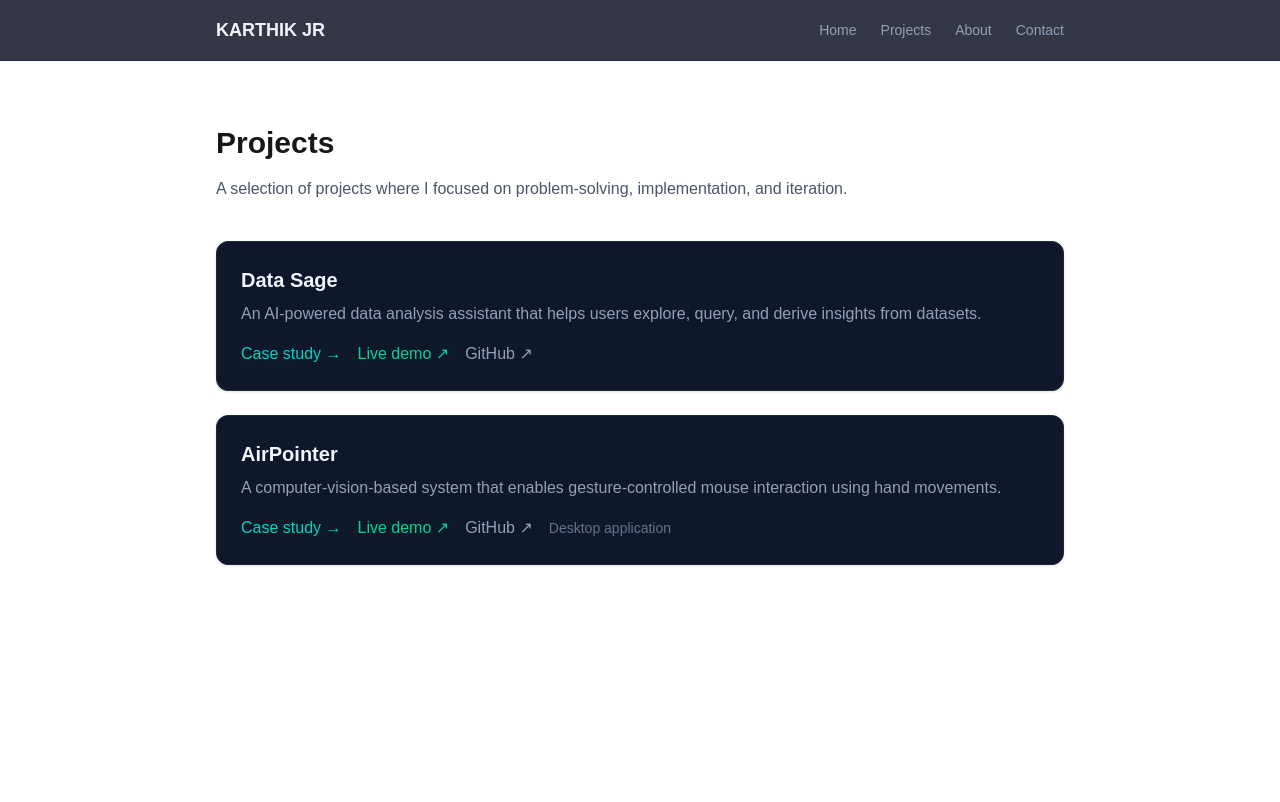
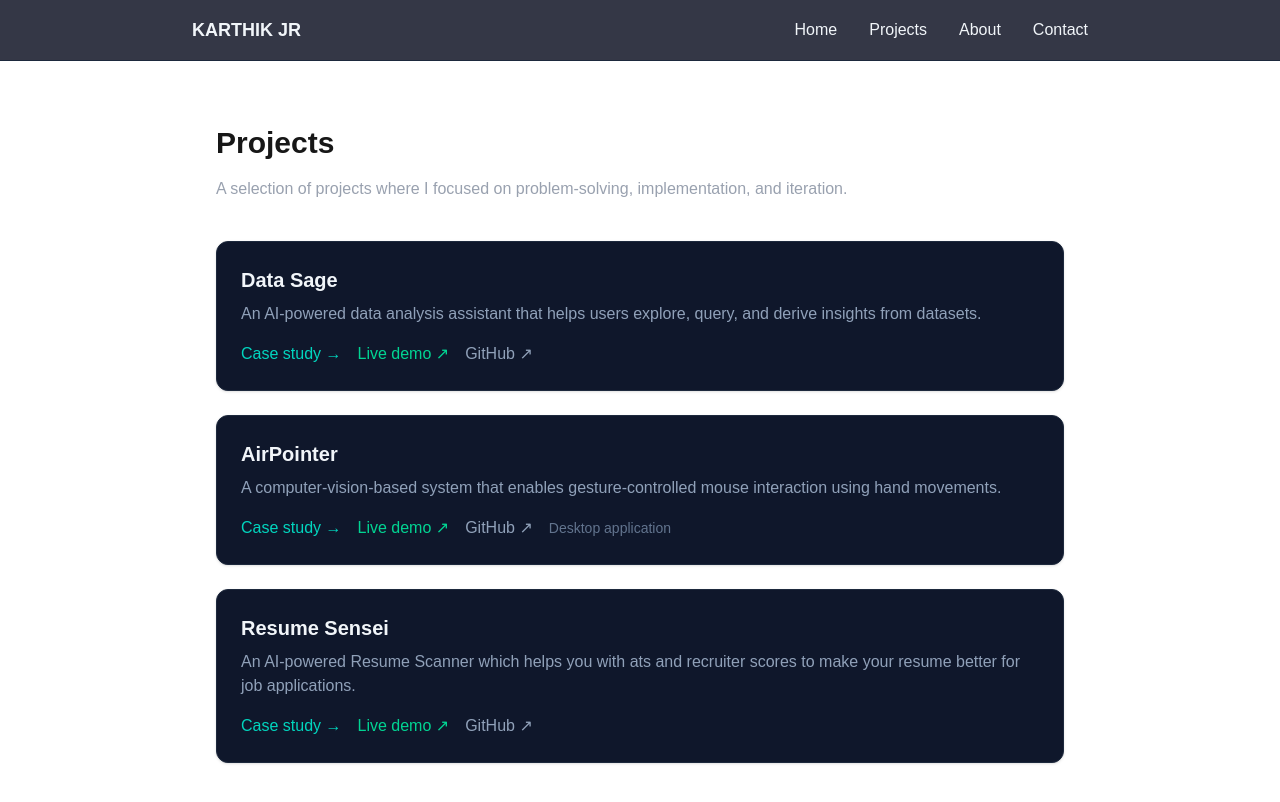
Before and after one commit to Karthikgowdajr/portfolio, a Next.js app: page /projects in a window 1280 px wide. Shown: the top 802 px of the page. Built offline with nearby package versions, Linux system fonts and the light colour scheme.

Commit message:
contact and about page update

```diff
--- a/app/about/page.tsx
+++ b/app/about/page.tsx
@@ -3,15 +3,12 @@ export default function AboutPage() {
     <main className="min-h-screen px-6 py-16 max-w-4xl mx-auto">
       <h1 className="text-3xl font-bold">About</h1>
 
-      <p className="mt-4 text-gray-600">
-        I’m someone who enjoys building things end-to-end — from understanding
-        a problem to shipping a working solution.
+      <p className="mt-4 text-gray-400">
+        I'm Karthik JR, a developer focused on building AI-powered and product-driven systems.
+I enjoy turning real-world problems into scalable tech solutions. My interests lie at the intersection of AI, product strategy, and system design.
+I'm currently exploring roles in AI engineering and product-focused development.
       </p>
 
-      <p className="mt-4 text-gray-600">
-        I’m currently focused on learning, experimenting, and improving how I
-        design and build software products.
-      </p>
     </main>
   );
 }
--- a/app/contact/page.tsx
+++ b/app/contact/page.tsx
@@ -3,24 +3,24 @@ export default function ContactPage() {
     <main className="min-h-screen px-6 py-16 max-w-4xl mx-auto">
       <h1 className="text-3xl font-bold">Contact</h1>
 
-      <p className="mt-4 text-gray-600">
+      <p className="mt-4 text-gray-400">
         You can reach me or explore my work through the links below.
       </p>
 
       <ul className="mt-6 space-y-2">
         <li>
-          <a className="underline" href="https://github.com/your-username">
-            GitHub
+          <a className="text-slate-400 hover:text-slate-200 transition-colors" href="https://github.com/Karthikgowdajr">
+            GitHub ↗
           </a>
         </li>
         <li>
-          <a className="underline" href="https://linkedin.com/in/your-username">
-            LinkedIn
+          <a className="text-slate-400 hover:text-slate-200 transition-colors" href="https://www.linkedin.com/in/karthik-jr-14--/">
+            LinkedIn ↗
           </a>
         </li>
         <li>
-          <a className="underline" href="mailto:youremail@example.com">
-            Email
+          <a className="text-slate-400 hover:text-slate-200 transition-colors" href="mailto:karthikjr14@gmail.com">
+            Email ↗
           </a>
         </li>
       </ul>
--- a/app/projects/page.tsx
+++ b/app/projects/page.tsx
@@ -5,7 +5,7 @@ export default function ProjectsPage() {
     <main className="min-h-screen px-6 py-16 max-w-4xl mx-auto">
       <h1 className="text-3xl font-bold">Projects</h1>
 
-      <p className="mt-4 text-gray-600">
+      <p className="mt-4 text-gray-400">
         A selection of projects where I focused on problem-solving,
         implementation, and iteration.
       </p>
@@ -89,10 +89,43 @@ export default function ProjectsPage() {
     Desktop application
   </span>
   </div>
-
 </div>
 
+    {/* Resume Sensei */}
+    <div className="relative rounded-xl bg-slate-900 border border-slate-800 p-6
+                shadow-sm hover:shadow-lg transition-all
+                hover:-translate-y-1 hover:border-teal-400/40">
+  <h2 className="text-xl font-semibold text-slate-100">Resume Sensei</h2>
 
+  <p className="mt-2 text-slate-400">
+    An AI-powered Resume Scanner which helps you with ats and recruiter scores to make your resume better for job applications.
+  </p>
+
+  <div className="mt-4 flex items-center gap-4">
+    <a
+      href="/projects/data-sage"
+      className="text-teal-400 hover:text-teal-300 transition-colors"
+    >
+      Case study →
+    </a>
+      <a
+    href="https://data-sage.streamlit.app/"
+    target="_blank"
+    rel="noopener noreferrer"
+    className="text-emerald-400 hover:text-emerald-300 transition-colors"
+  >
+    Live demo ↗
+  </a>
+    <a
+      href="https://github.com/Karthikgowdajr/Data_sage"
+      target="_blank"
+      rel="noopener noreferrer"
+      className="text-slate-400 hover:text-slate-200 transition-colors"
+    >
+      GitHub ↗
+    </a>
+  </div>
+</div>
       </div>
     </main>
   );
--- a/components/navbar.tsx
+++ b/components/navbar.tsx
@@ -3,7 +3,7 @@ import Link from "next/link";
 export default function Navbar() {
   return (
     <nav className="sticky top-0 z-20 bg-slate-950/80 backdrop-blur border-b border-slate-800">
-      <div className="max-w-4xl mx-auto px-6 py-4 flex items-center justify-between">
+      <div className="max-w-4xl mx-auto px-0 py-4 flex items-center justify-between">
         <Link
           href="/"
           className="font-semibold text-lg text-slate-100 hover:text-teal-400 transition-colors"
@@ -11,7 +11,7 @@ export default function Navbar() {
           KARTHIK JR
         </Link>
 
-        <div className="flex gap-6 text-sm text-slate-400">
+        <div className="flex gap-8 text-md text-slate-100">
           <Link
             href="/"
             className="hover:text-teal-400 transition-colors"
```
